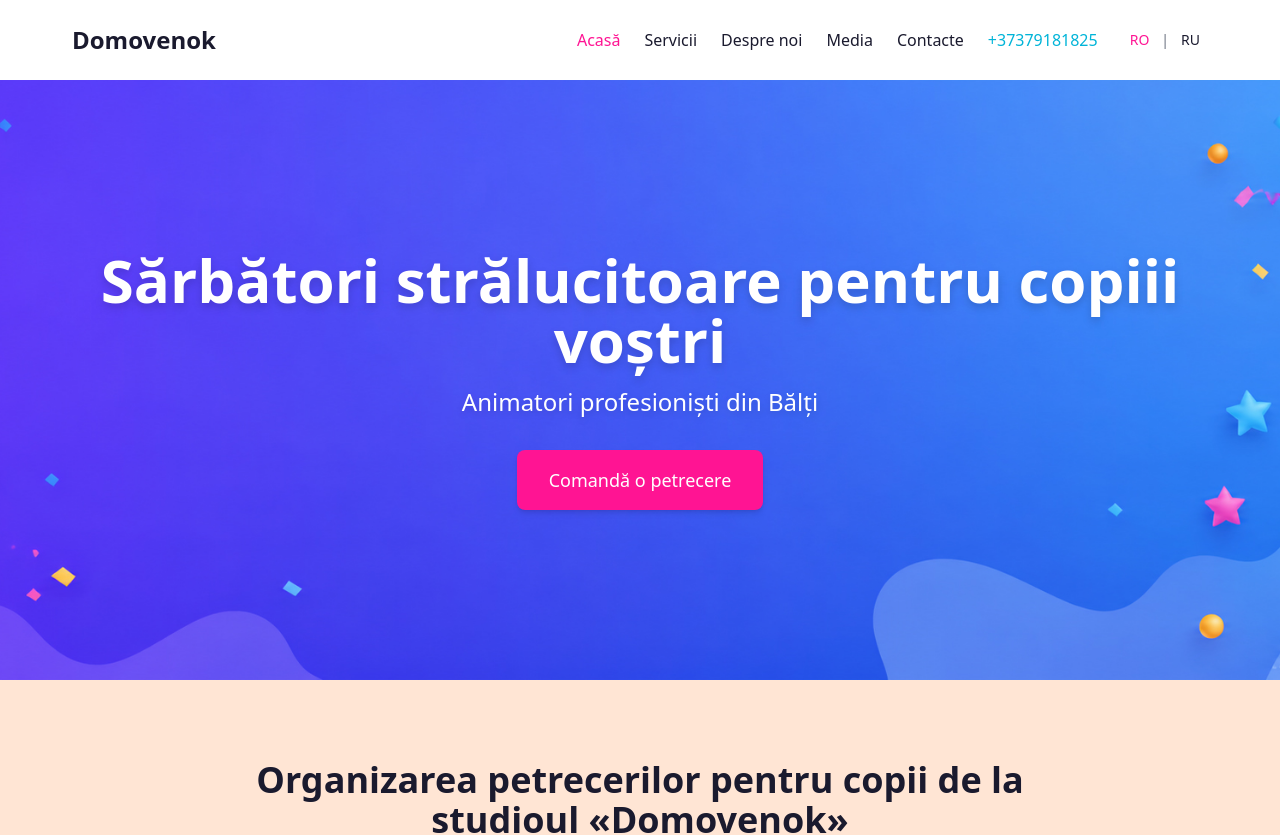
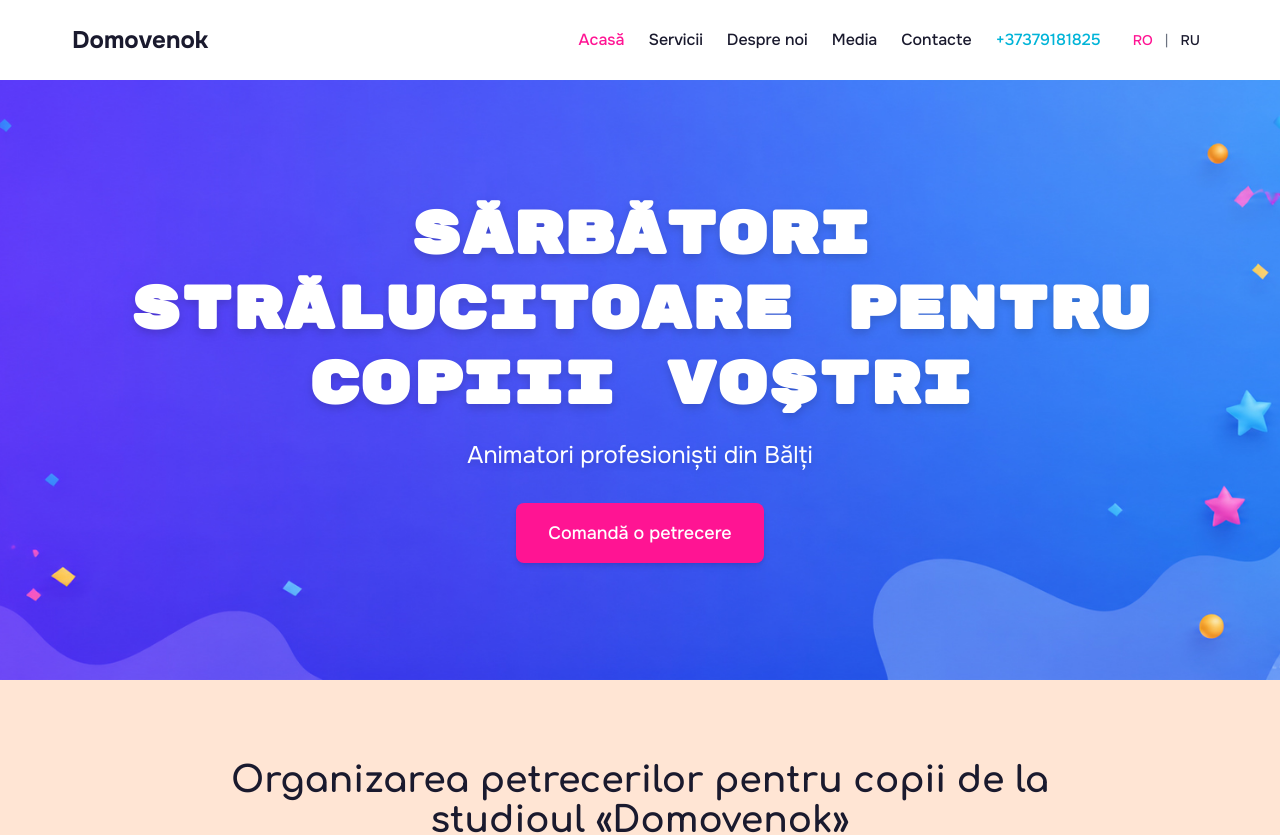
Before and after one commit to rocolusso/celebrate-agency, a Next.js app: page / in a window 1280 px wide. Shown: the top 835 px of the page. Built offline with nearby package versions, Linux system fonts and the light colour scheme; no server answers.

Commit message:
updated font 1

```diff
--- a/src/app/globals.css
+++ b/src/app/globals.css
@@ -31,7 +31,10 @@
   --color-error: #EF4444;
 
   /* Typography */
-  --font-sans: var(--font-geist-sans);
+  --font-hero: var(--font-hero);
+  --font-heading: var(--font-heading);
+  --font-body: var(--font-body);
+  --font-sans: var(--font-body);
   --font-mono: var(--font-geist-mono);
 
   /* Background & Foreground */
@@ -42,7 +45,23 @@
 body {
   background: var(--background);
   color: var(--foreground);
-  font-family: var(--font-sans), Arial, Helvetica, sans-serif;
+  font-family: var(--font-body), Arial, Helvetica, sans-serif;
+}
+
+h1 {
+  font-family: var(--font-hero), Arial, Helvetica, sans-serif;
+}
+
+h2,
+h3 {
+  font-family: var(--font-heading), Arial, Helvetica, sans-serif;
+}
+
+p,
+small,
+span,
+label {
+  font-family: var(--font-body), Arial, Helvetica, sans-serif;
 }
 
 /* Smooth scroll */
--- a/src/app/layout.tsx
+++ b/src/app/layout.tsx
@@ -1,5 +1,7 @@
 import type { Metadata } from 'next';
-import { Geist, Geist_Mono } from 'next/font/google';
+import {
+  Geist, Geist_Mono, Rubik_Mono_One, Comfortaa, Onest,
+} from 'next/font/google';
 import { Analytics } from '@vercel/analytics/react';
 // import { SpeedInsights } from '@vercel/speed-insights/next';
 import './globals.css';
@@ -12,6 +14,27 @@ const geistSans = Geist({
 const geistMono = Geist_Mono({
   variable: '--font-geist-mono',
   subsets: ['latin'],
+});
+
+const rubikMonoOne = Rubik_Mono_One({
+  variable: '--font-hero',
+  subsets: ['latin', 'cyrillic'],
+  weight: '400',
+  display: 'swap',
+});
+
+const comfortaa = Comfortaa({
+  variable: '--font-heading',
+  subsets: ['latin', 'latin-ext', 'cyrillic'],
+  weight: ['300', '400', '500', '600', '700'],
+  display: 'swap',
+});
+
+const onest = Onest({
+  variable: '--font-body',
+  subsets: ['latin', 'latin-ext', 'cyrillic'],
+  weight: ['100', '200', '300', '400', '500', '600', '700', '800', '900'],
+  display: 'swap',
 });
 
 export const metadata: Metadata = {
@@ -28,7 +51,7 @@ export default function RootLayout({
 }>) {
   return (
     <html lang="ro" suppressHydrationWarning>
-      <body className={`${geistSans.variable} ${geistMono.variable} antialiased`}>
+      <body className={`${geistSans.variable} ${geistMono.variable} ${rubikMonoOne.variable} ${comfortaa.variable} ${onest.variable} antialiased`}>
         <Analytics />
         {/* <SpeedInsights /> */}
         {children}
--- a/src/components/sections/Hero.tsx
+++ b/src/components/sections/Hero.tsx
@@ -40,7 +40,7 @@ export default function Hero({
 
       {/* Content */}
       <Container className="relative z-10 text-center">
-        <h1 className="text-4xl md:text-5xl lg:text-6xl font-bold text-white mb-4 drop-shadow-lg">
+        <h1 className="text-2xl sm:text-3xl md:text-5xl lg:text-6xl font-bold text-white mb-4 drop-shadow-lg leading-tight text-balance">
           {title}
         </h1>
         <p className="text-xl md:text-2xl text-white mb-8 drop-shadow-md">
```
